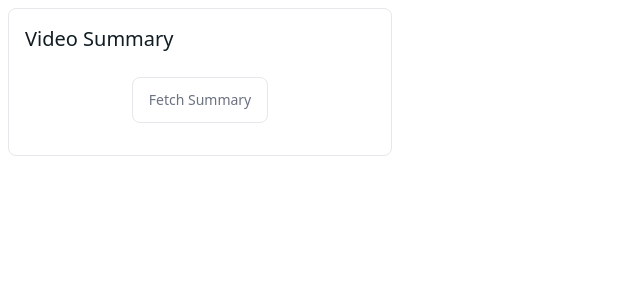
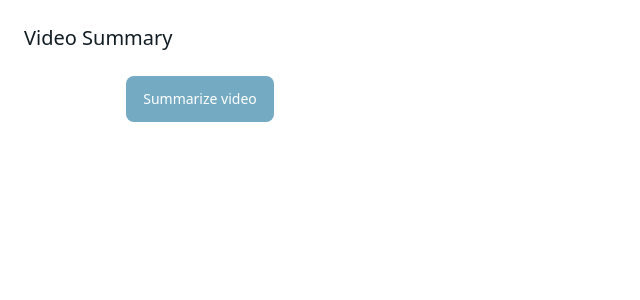
Before and after one commit to Garine519/-youtube-summary, a React (Vite) app: page / in a window 1280 px wide. Shown: the top 300 px of the page, without its empty margins (0-640 px from the left). Built offline with nearby package versions, Linux system fonts and the light colour scheme; no server answers.

Commit message:
small fixes

```diff
--- a/src/components/Button.tsx
+++ b/src/components/Button.tsx
@@ -7,6 +7,8 @@ export interface ButtonProps {
   size?: "small" | "default" | "large";
   /** Button contents */
   label: string;
+  /** Optional additional classes */
+  className?: string;
   /** Optional disabled state */
   disabled?: boolean;
   /** Optional click handler */
@@ -15,10 +17,11 @@ export interface ButtonProps {
 
 /** Primary UI component for user interaction */
 const Button = ({
-  primary = false,
+  primary = true,
   size = "default",
   loading = false,
   disabled = false,
+  className = "",
   label,
   ...props
 }: ButtonProps) => {
@@ -40,6 +43,7 @@ const Button = ({
         "disabled:opacity-50 disabled:pointer-events-none",
         sizeStyles[size],
         modeStyles,
+        className
       ].join(" ")}
       {...props}
     >
--- a/src/components/Summary.tsx
+++ b/src/components/Summary.tsx
@@ -14,8 +14,9 @@ const Summary = ({ onSummaryFetch = () => {}, ...props }: SummaryProps) => {
   const [state, setState] = useState<
     "idle" | "loading" | "success" | "error" | "unavailable"
   >("idle");
-  const [buttonLabel, setButtonLabel] = useState<string>("Fetch Summary");
+  const [buttonLabel, setButtonLabel] = useState<string>("Summarize video");
   const [isLoading, setIsLoading] = useState<boolean>(false);
+  const [isCopied, setIsCopied] = useState<boolean>(false);
 
   useEffect(() => {
     if (data) {
@@ -25,6 +26,7 @@ const Summary = ({ onSummaryFetch = () => {}, ...props }: SummaryProps) => {
     } else if (unavailable) {
       setState("unavailable");
     }
+    setIsLoading(false);
   }, [data, error, unavailable]);
 
   const unavailableState = (
@@ -36,14 +38,6 @@ const Summary = ({ onSummaryFetch = () => {}, ...props }: SummaryProps) => {
     </div>
   );
 
-  //   const loadingState = (
-  //     <div className="flex items-center justify-center">
-  //       <div className="w-20">
-  //         <Loading />
-  //       </div>
-  //     </div>
-  //   );
-
   const successState = (
     <div className="text-neutral-600">
       <ReactMarkdown>{data}</ReactMarkdown>
@@ -52,16 +46,20 @@ const Summary = ({ onSummaryFetch = () => {}, ...props }: SummaryProps) => {
 
   const errorState = (
     <>
-    <div className="text-red-500 text-base">Oops! {error}</div>
-    <p>
-        Please try again.
-    </p>
+      <div className="text-red-500 text-base">Oops! {error}</div>
+      <p>Please try again.</p>
     </>
   );
 
   const fetchSummary = () => {
     setIsLoading(true);
-    setButtonLabel("Fetching Summary...");
+    setButtonLabel("Summarizing...");
+    setTimeout(() => {
+      setButtonLabel("Almost there...");
+    }, 4000);
+    setTimeout(() => {
+      setButtonLabel("Hold on a little bit more...");
+    }, 8000);
     onSummaryFetch();
   };
 
@@ -76,14 +74,30 @@ const Summary = ({ onSummaryFetch = () => {}, ...props }: SummaryProps) => {
     }
   };
 
+  const copySummary = () => {
+    navigator.clipboard.writeText(data || "");
+    setIsCopied(true);
+    setTimeout(() => {
+      setIsCopied(false);
+    }, 2000);
+  };
+
   return (
-    <div
-      className={`text-base flex flex-col border border-solid p-4 border-grey-200 rounded-lg w-96`}
-    >
+    <div className={`text-base flex flex-col p-4 border-grey-200 w-96`}>
       <div className="mb-4">
-        <h1 className="text-xl text-primary-700 mb-6">Video Summary</h1>
+        <header className="flex justify-between items-center mb-6">
+          <h1 className="text-xl text-primary-700">Video Summary</h1>
+          {data ? (
+            <Button
+              size="small"
+              label={isCopied ? "Copied to Clipboard" : "Copy"}
+              disabled={isCopied}
+              onClick={copySummary}
+            ></Button>
+          ) : null}
+        </header>
         <div className="mb-6">{getState()}</div>
-        {state !== "success" && state !== 'unavailable' ? (
+        {state !== "success" && state !== "unavailable" ? (
           <div className="flex items-center justify-center">
             <Button
               disabled={isLoading}
```
Also changed, not shown: 1 other file (tests, documents, lock files or other folders).
